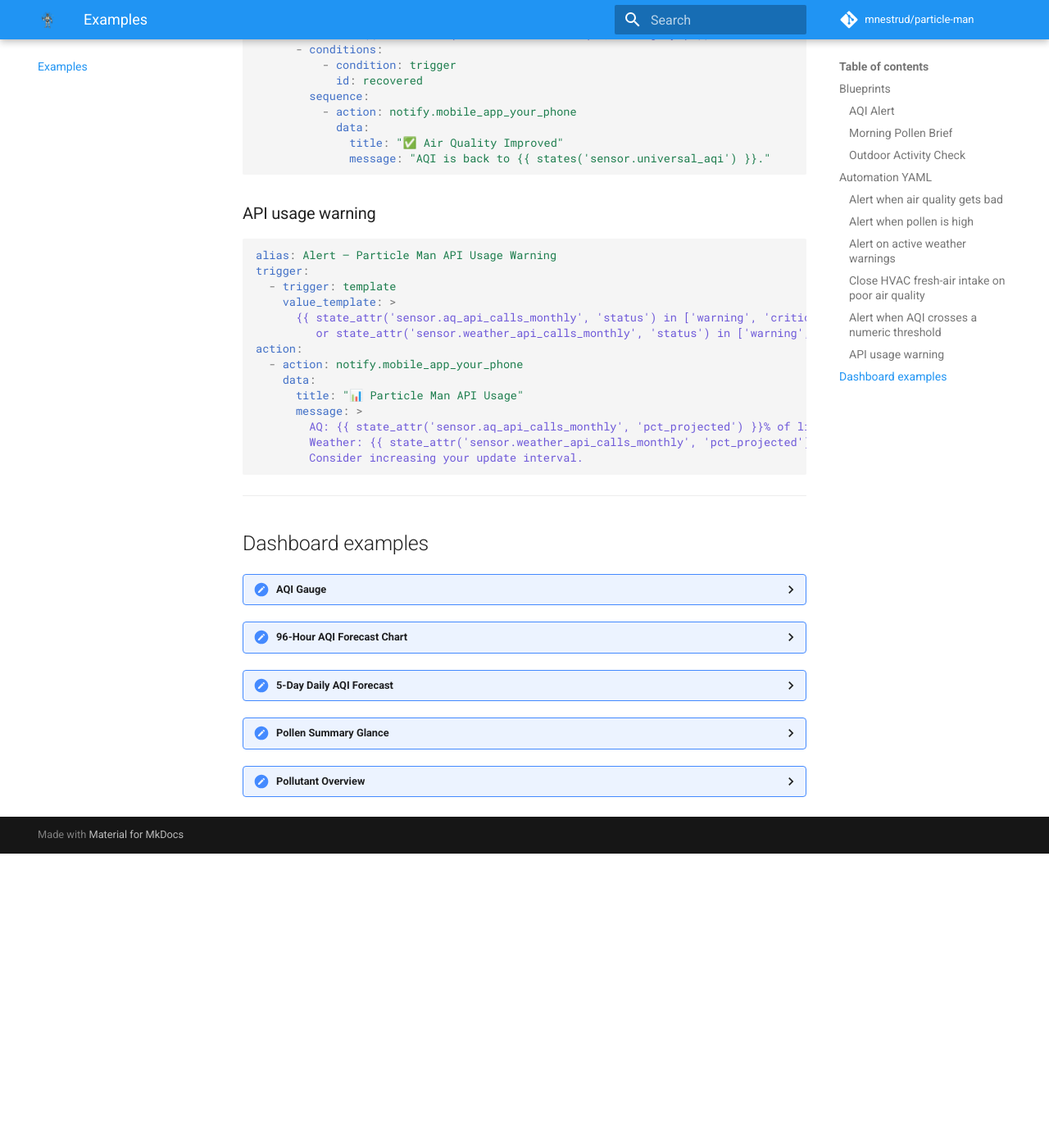
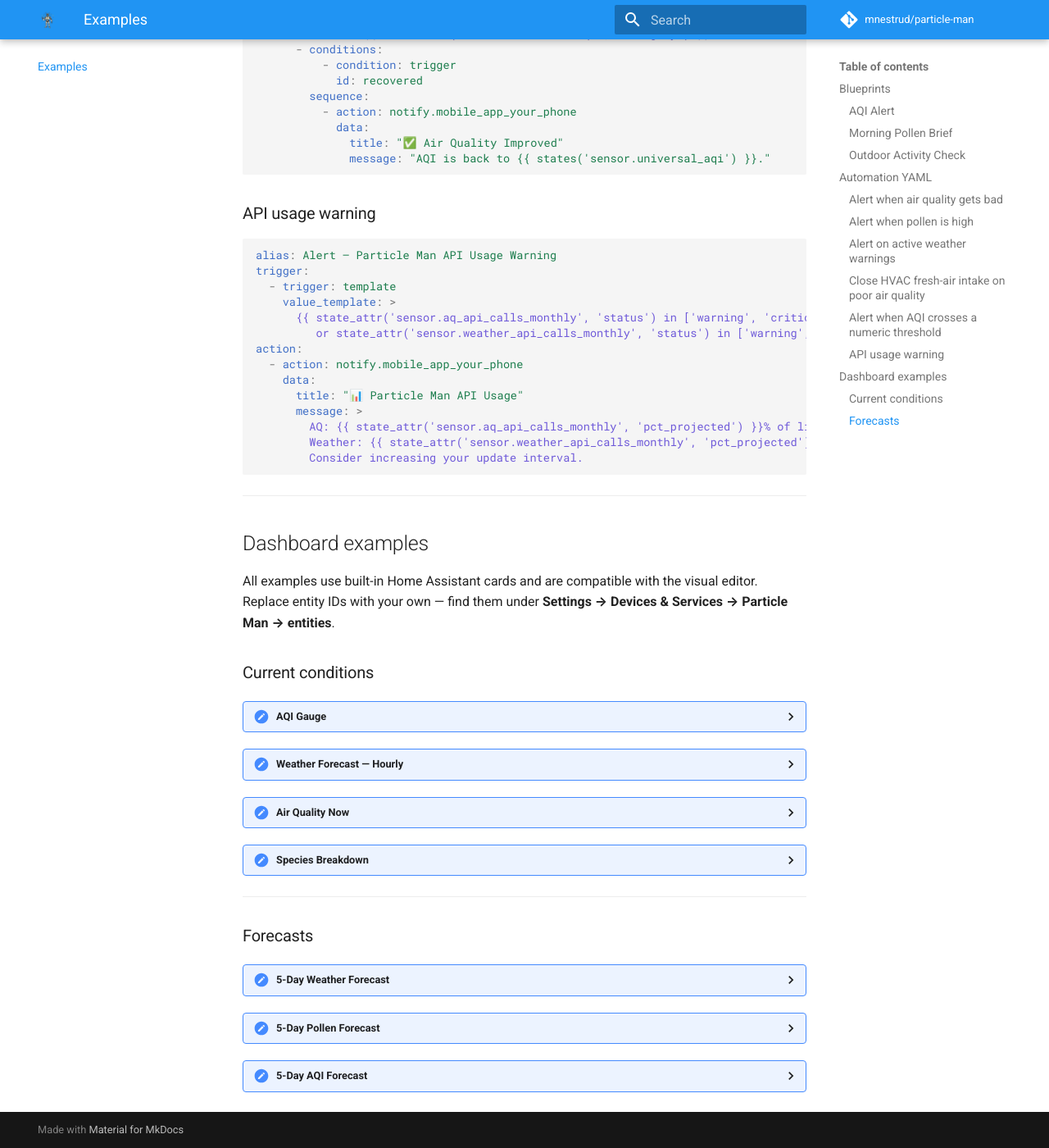
Before and after one commit to mnestrud/particle-man, an MkDocs documentation site: the page built from docs/examples.md, in a window 1280 px wide and 1400 px high, scrolled down 4074 px. Shown: the whole window at 82% size. Built offline with MkDocs 1.6.1 and Material for MkDocs 9.7.7, drawn with Linux system fonts in a browser that asks for light colours; comment, search, counter and statistics services are not loaded; before the commit the page ends 5115 px from its top, so only the background shows below that; some of the changed lines change nothing that is shown.

Commit message:
docs: overhaul dashboard examples — visual-mode only, add forecast cards

````diff
--- a/docs/examples.md
+++ b/docs/examples.md
@@ -429,6 +429,10 @@
 
 ## Dashboard examples
 
+All examples use built-in Home Assistant cards and are compatible with the visual editor. Replace entity IDs with your own — find them under **Settings → Devices & Services → Particle Man → entities**.
+
+### Current conditions
+
 ??? "AQI Gauge"
 
     ```yaml
@@ -443,76 +447,270 @@
     name: Air Quality
     ```
 
-??? "96-Hour AQI Forecast Chart"
-
-    Requires [mini-graph-card](https://github.com/kalkih/mini-graph-card) (available in HACS).
+??? "Weather Forecast — Hourly"
 
     ```yaml
-    type: custom:mini-graph-card
-    entity: sensor.universal_aqi
-    attribute: hourly_forecast
-    attribute_path: $.*.aqi
-    name: AQI — Next 96 Hours
-    hours_to_show: 96
-    points_per_hour: 1
-    line_color: "#2196f3"
-    show:
-      labels: true
-      points: false
+    type: weather-forecast
+    entity: weather.home_weather
+    forecast_type: hourly
     ```
 
-??? "5-Day Daily AQI Forecast"
+??? "Air Quality Now"
 
-    Requires [ApexCharts Card](https://github.com/RomRider/apexcharts-card) (available in HACS).
+    Pollutants only appear above the EPA "Good" upper boundary. Pollen type tiles appear when Google reports them as in-season (index ≥ 0).
 
     ```yaml
-    type: custom:apexcharts-card
-    header:
-      title: AQI Forecast — 5 Days
-      show: true
-    series:
-      - entity: sensor.universal_aqi
-        attribute: daily_forecast
-        data_generator: |
-          return entity.attributes.daily_forecast.map(d => [
-            new Date(d.datetime).getTime(),
-            d.aqi
-          ]);
-        name: Peak AQI
-        type: bar
-        color: "#2196f3"
+    type: vertical-stack
+    cards:
+      - type: tile
+        entity: sensor.air_quality_advisory
+      - type: grid
+        columns: 3
+        cards:
+          - type: conditional
+            conditions:
+              - condition: numeric_state
+                entity: sensor.pm2_5
+                above: 9
+            card:
+              type: tile
+              entity: sensor.pm2_5_level
+              name: PM2.5
+          - type: conditional
+            conditions:
+              - condition: numeric_state
+                entity: sensor.pm10
+                above: 54
+            card:
+              type: tile
+              entity: sensor.pm10_level
+              name: PM10
+          - type: conditional
+            conditions:
+              - condition: numeric_state
+                entity: sensor.ozone_o3
+                above: 54
+            card:
+              type: tile
+              entity: sensor.ozone_o3_level
+              name: Ozone
+          - type: conditional
+            conditions:
+              - condition: numeric_state
+                entity: sensor.nitrogen_dioxide_no2
+                above: 53
+            card:
+              type: tile
+              entity: sensor.nitrogen_dioxide_no2_level
+              name: NO2
+          - type: conditional
+            conditions:
+              - condition: numeric_state
+                entity: sensor.carbon_monoxide_co
+                above: 4400
+            card:
+              type: tile
+              entity: sensor.carbon_monoxide_co_level
+              name: CO
+          - type: conditional
+            conditions:
+              - condition: numeric_state
+                entity: sensor.sulfur_dioxide_so2
+                above: 35
+            card:
+              type: tile
+              entity: sensor.sulfur_dioxide_so2_level
+              name: SO2
+          - type: conditional
+            conditions:
+              - condition: numeric_state
+                entity: sensor.tree_pollen
+                above: -1
+            card:
+              type: tile
+              entity: sensor.tree_pollen_level
+              name: Tree Pollen
+          - type: conditional
+            conditions:
+              - condition: numeric_state
+                entity: sensor.grass_pollen
+                above: -1
+            card:
+              type: tile
+              entity: sensor.grass_pollen_level
+              name: Grass Pollen
+          - type: conditional
+            conditions:
+              - condition: numeric_state
+                entity: sensor.weed_pollen
+                above: -1
+            card:
+              type: tile
+              entity: sensor.weed_pollen_level
+              name: Weed Pollen
     ```
 
-??? "Pollen Summary Glance"
+??? "Species Breakdown"
+
+    Each tile only appears when the species is in season (index ≥ 0). Available species vary by region.
 
     ```yaml
-    type: glance
-    title: Pollen Today
-    entities:
-      - entity: sensor.grass_pollen
-        name: Grass
-      - entity: sensor.tree_pollen
-        name: Tree
-      - entity: sensor.weed_pollen
-        name: Weed
+    type: grid
+    columns: 3
+    cards:
+      - type: conditional
+        conditions:
+          - condition: numeric_state
+            entity: sensor.maple_pollen
+            above: -1
+        card:
+          type: tile
+          entity: sensor.maple_pollen
+          name: Maple
+          state_content: category
+      - type: conditional
+        conditions:
+          - condition: numeric_state
+            entity: sensor.elm_pollen
+            above: -1
+        card:
+          type: tile
+          entity: sensor.elm_pollen
+          name: Elm
+          state_content: category
+      - type: conditional
+        conditions:
+          - condition: numeric_state
+            entity: sensor.cottonwood_pollen
+            above: -1
+        card:
+          type: tile
+          entity: sensor.cottonwood_pollen
+          name: Cottonwood
+          state_content: category
+      - type: conditional
+        conditions:
+          - condition: numeric_state
+            entity: sensor.alder_pollen
+            above: -1
+        card:
+          type: tile
+          entity: sensor.alder_pollen
+          name: Alder
+          state_content: category
+      - type: conditional
+        conditions:
+          - condition: numeric_state
+            entity: sensor.birch_pollen
+            above: -1
+        card:
+          type: tile
+          entity: sensor.birch_pollen
+          name: Birch
+          state_content: category
+      - type: conditional
+        conditions:
+          - condition: numeric_state
+            entity: sensor.ash_pollen
+            above: -1
+        card:
+          type: tile
+          entity: sensor.ash_pollen
+          name: Ash
+          state_content: category
+      - type: conditional
+        conditions:
+          - condition: numeric_state
+            entity: sensor.pine_pollen
+            above: -1
+        card:
+          type: tile
+          entity: sensor.pine_pollen
+          name: Pine
+          state_content: category
+      - type: conditional
+        conditions:
+          - condition: numeric_state
+            entity: sensor.oak_pollen
+            above: -1
+        card:
+          type: tile
+          entity: sensor.oak_pollen
+          name: Oak
+          state_content: category
+      - type: conditional
+        conditions:
+          - condition: numeric_state
+            entity: sensor.juniper_pollen
+            above: -1
+        card:
+          type: tile
+          entity: sensor.juniper_pollen
+          name: Juniper
+          state_content: category
+      - type: conditional
+        conditions:
+          - condition: numeric_state
+            entity: sensor.grasses_pollen
+            above: -1
+        card:
+          type: tile
+          entity: sensor.grasses_pollen
+          name: Grasses
+          state_content: category
+      - type: conditional
+        conditions:
+          - condition: numeric_state
+            entity: sensor.ragweed_pollen
+            above: -1
+        card:
+          type: tile
+          entity: sensor.ragweed_pollen
+          name: Ragweed
+          state_content: category
     ```
 
-??? "Pollutant Overview"
+---
+
+### Forecasts
+
+??? "5-Day Weather Forecast"
 
     ```yaml
-    type: entities
-    title: Current Pollutants
-    entities:
-      - entity: sensor.pm2_5
-        name: PM2.5
-      - entity: sensor.pm10
-        name: PM10
-      - entity: sensor.ozone_o3
-        name: Ozone
-      - entity: sensor.nitrogen_dioxide_no2
-        name: NO2
-      - entity: sensor.carbon_monoxide_co
-        name: CO
-      - entity: sensor.sulfur_dioxide_so2
-        name: SO2
+    type: weather-forecast
+    entity: weather.home_weather
+    forecast_type: daily
     ```
+
+??? "5-Day Pollen Forecast"
+
+    Shows pollen categories for Grass, Tree, and Weed over the next 5 days.
+
+    ```yaml
+    type: markdown
+    content: |
+      ## 5-Day Pollen Forecast
+      | Date | Grass | Tree | Weed |
+      |------|-------|------|------|
+      {% for i in range(5) %}
+      {% set g = state_attr('sensor.grass_pollen', 'daily_forecast')[i] %}
+      {% set t = state_attr('sensor.tree_pollen', 'daily_forecast')[i] %}
+      {% set w = state_attr('sensor.weed_pollen', 'daily_forecast')[i] %}
+      | {{ g.datetime[:10] }} | {{ g.category }} | {{ t.category }} | {{ w.category }} |
+      {% endfor %}
+    ```
+
+??? "5-Day AQI Forecast"
+
+    Pulls from the Universal AQI sensor's `daily_forecast` attribute.
+
+    ```yaml
+    type: markdown
+    content: |
+      ## 5-Day AQI Forecast
+      | Date | AQI | Category |
+      |------|-----|----------|
+      {% for d in state_attr('sensor.universal_aqi', 'daily_forecast') %}
+      | {{ d.datetime[:10] }} | {{ d.aqi }} | {{ d.category }} |
+      {% endfor %}
+    ```
````
